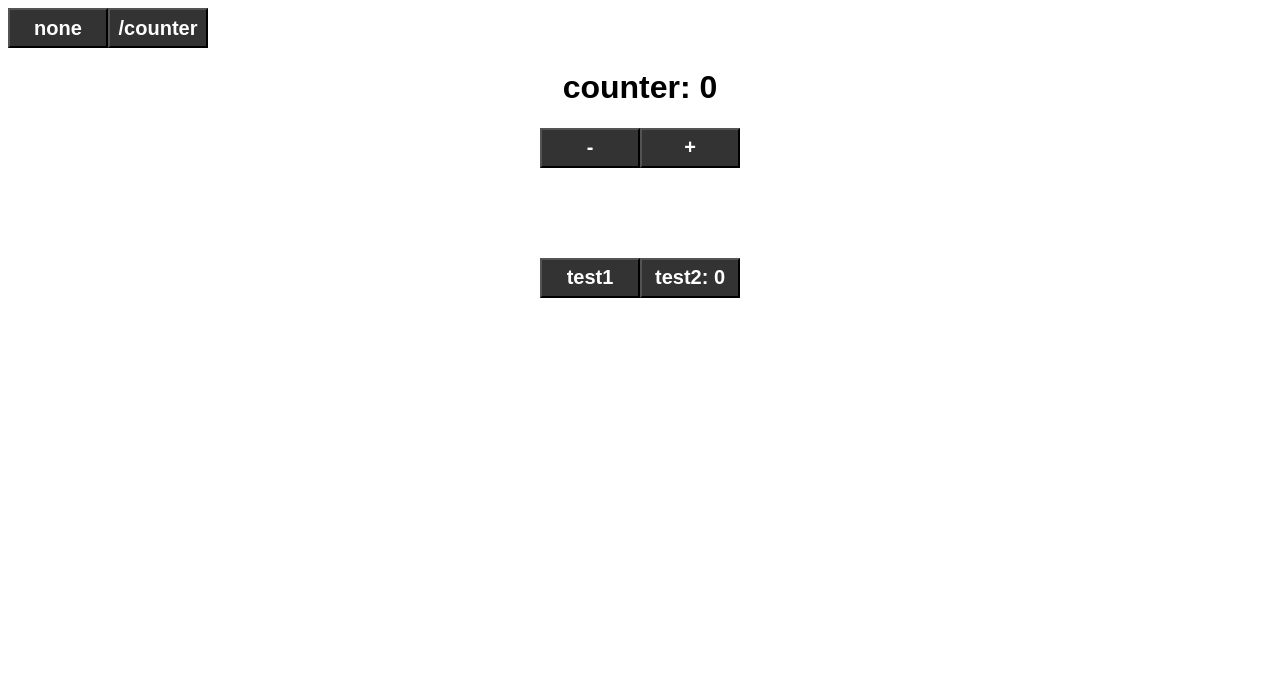
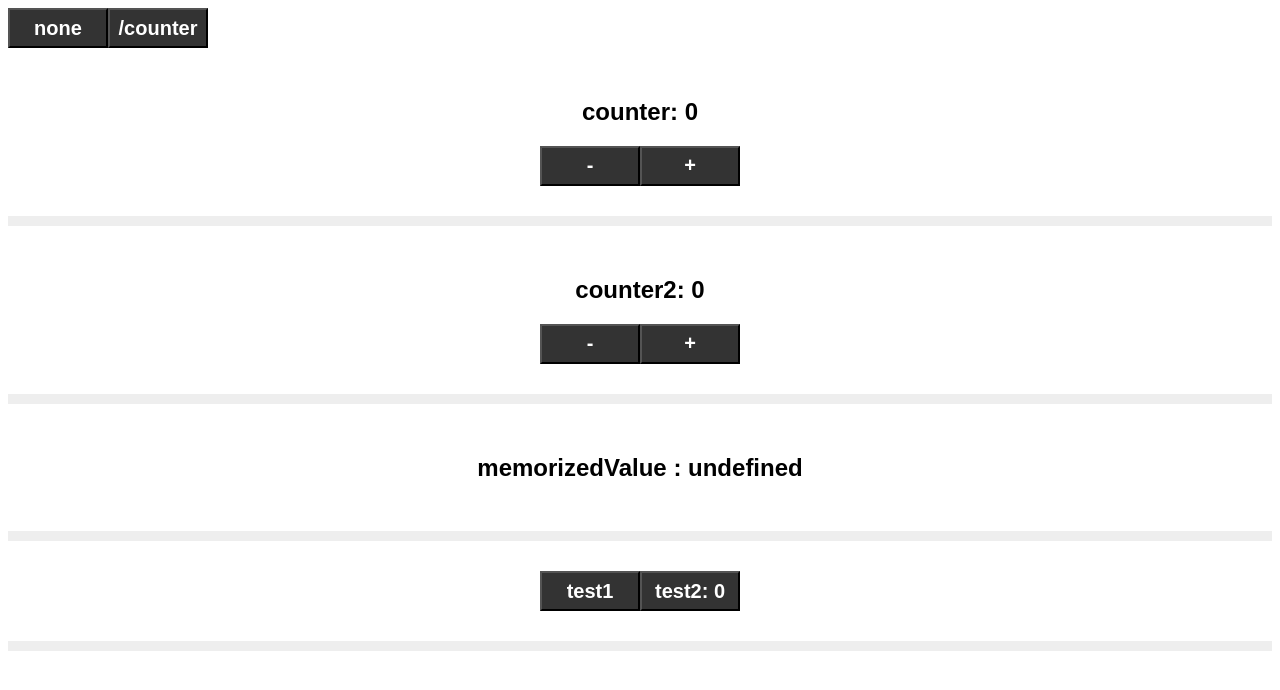
Before and after one commit to heesun-task/playground-react-clone, a React (Create React App) app in the folder cra-ts-playground/: page /counter in a window 1280 px wide. Shown: the top 690 px of the page. Built offline with nearby package versions, Linux system fonts and the light colour scheme.

Commit message:
test3 : useEffect, dispath

```diff
--- a/cra-ts-playground/src/App.css
+++ b/cra-ts-playground/src/App.css
@@ -1,5 +1,9 @@
 body {
   font-family: Arial, Georgia, AppleGothic, serif;
+}
+section{
+  padding: 30px;
+  border-bottom: 10px solid #eee;
 }
 
 button{
--- a/cra-ts-playground/src/components/Counter.tsx
+++ b/cra-ts-playground/src/components/Counter.tsx
@@ -1,20 +1,29 @@
 import React, { useState } from 'react';
-import { useEffect, usePlease } from "../customReact";
+import {
+  useEffect,
+  useMemo,
+  usePlease
+} from "../customReact";
 
 export const Counter = () => {
   const [test, setTest] = useState(0);
   const [count, setCount] = useState(0);
+  const [count2, setCount2] = useState(0);
 
   /**/
   useEffect(() => {
     console.log('render', count);
     return () => console.log('unmount');
   }, [count]);
-  usePlease(() => {
-    console.log('render', count);
-    return () => console.log('unmount');
+
+  const memorizedValue = useMemo(() => {
+    if(count === 0 )
+      return '@';
+    if(count < 0 )
+      return '-';
+    return '+';
   }, [count]);
-  /**/
+
 
   const plus = () => {
     setCount(count + 1);
@@ -22,24 +31,40 @@ export const Counter = () => {
   const minus = () => {
     setCount(count - 1);
   };
+  const plus2 = () => {
+    setCount2(count2 + 1);
+  };
+  const minus2 = () => {
+    setCount2(count2 - 1);
+  };
 
   return(
     <div>
+      <section>
         <h1>counter: {count}</h1>
 
         <div>
           <button onClick={minus}>-</button>
           <button onClick={plus}>+</button>
         </div>
-      <br/>
-      <br/>
-      <br/>
-      <br/>
-      <br/>
+      </section>
+
+      <section>
+        <h1>counter2: {count2}</h1>
         <div>
+          <button onClick={minus2}>-</button>
+          <button onClick={plus2}>+</button>
+        </div>
+      </section>
+
+      <section>
+        <h2>memorizedValue : {`${memorizedValue}`}</h2>
+      </section>
+
+      <section>
         <button onClick={() => {console.log('test1')}}>test1</button>
         <button onClick={() => {setTest(test + 1)}}>test2: {test}</button>
-      </div>
+      </section>
     </div>
   )
 };
--- a/cra-ts-playground/src/customReact/index.js
+++ b/cra-ts-playground/src/customReact/index.js
@@ -1,5 +1,7 @@
 console.log('// customReact');
+
 export {
   useEffect,
-  usePlease
+  useMemo,
+  usePlease,
 } from './src/CustomReact'
--- a/cra-ts-playground/src/customReact/src/CustomReact.js
+++ b/cra-ts-playground/src/customReact/src/CustomReact.js
@@ -1,6 +1,15 @@
-import { useEffect, usePlease } from "./CustomReactHooks";
+import {
+  dispatch
+} from "./disptach";
 
-export {
-  useEffect,
-  usePlease,
-};
+export function useEffect (callback, deps) {
+  dispatch('useEffect', callback, deps)
+}
+
+export function useMemo (factory, deps) {
+  dispatch('useMemo', factory, deps)
+}
+
+export function usePlease (callback, deps) {
+  dispatch('usePlease', callback, deps)
+}
--- a/cra-ts-playground/src/customReact/src/CustomReactHooks.ts
+++ b/cra-ts-playground/src/customReact/src/CustomReactHooks.ts
@@ -1,27 +1,6 @@
-import React, { useState } from 'react';
-
-// export const customReactHooks = (function () {
-//   let prevDependencyArray = [];
-//   return (callback, dependencyArray) => {
-//     for (const i in dependencyArray) {
-//       if (dependencyArray[i] !== prevDependencyArray[i]) {
-//         prevDependencyArray = dependencyArray;
-//         callback();
-//         return;
-//       }
-//     }
-//   };
-// })();
-
-let customReactHooks = [];
-let idx = 0;
-
-const state = {
-  memorized: [],
-
-}
-export function useEffect(callback, deps) {
-  const oldDeps = customReactHooks[idx];
+export function useEffect({hooks,idx}, callback, deps) {
+  // console.log('@@useEffect');
+  const oldDeps = hooks[idx];
   let hasChanged = true;
   if (oldDeps) {
     hasChanged = deps.some((x, i) => !Object.is(x, oldDeps[i]));
@@ -29,15 +8,25 @@ export function useEffect(callback, deps) {
   if (hasChanged) {
     callback();
   }
-  customReactHooks[idx] = deps;
+  hooks[idx] = deps;
+  idx++;
 }
 
+export function useMemo({hooks,idx}, factory, deps) {
+  const oldDeps = hooks[idx];
+  let hasChanged = true;
+  let value = null;
+  if (oldDeps) {
+    hasChanged = deps.some((x, i) => !Object.is(x, oldDeps[i]));
+  }
+  if (hasChanged) {
+    value = factory();
+  }
+  hooks[idx] = deps;
+  // console.log('@@useMemo', value);
+  return value;
+}
 
-
-export function usePlease(callback, deps) {
-  console.log(this)
-
-  console.log('usePlease',callback(),deps)
-
-
+export function usePlease({hooks,idx},callback, deps) {
+  console.log('@@usePlease');
 }
--- /dev/null
+++ b/cra-ts-playground/src/customReact/src/disptach.ts
@@ -0,0 +1,29 @@
+import {
+  useEffect,
+  useMemo,
+  usePlease
+} from "./CustomReactHooks";
+
+export type HookType = null
+  | 'useEffect'
+  | 'useMemo'
+  | 'usePlease';
+
+const Hooks = {
+  ['useEffect']: useEffect,
+  ['useMemo']: useMemo,
+  ['usePlease']: usePlease,
+}
+
+export function dispatch (currentHookName: HookType, callback, deps) {
+  let q = [];
+  let idx = 0;
+
+  const state = {
+    hooks: q,
+    idx,
+  }
+
+  console.log('@dispatch', currentHookName, q, idx)
+  return Hooks[currentHookName](state, callback,deps);
+}
```
Lines whose indentation alone changed are shown as unchanged.
